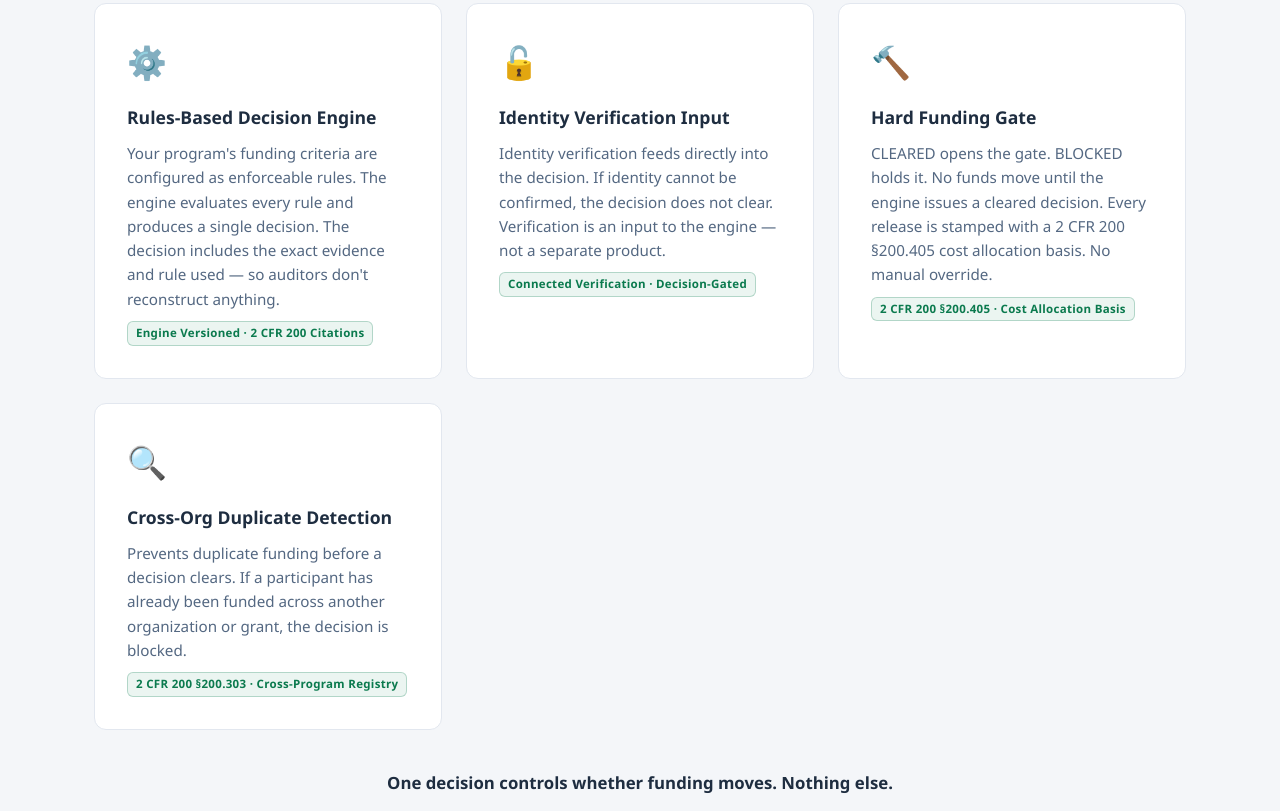
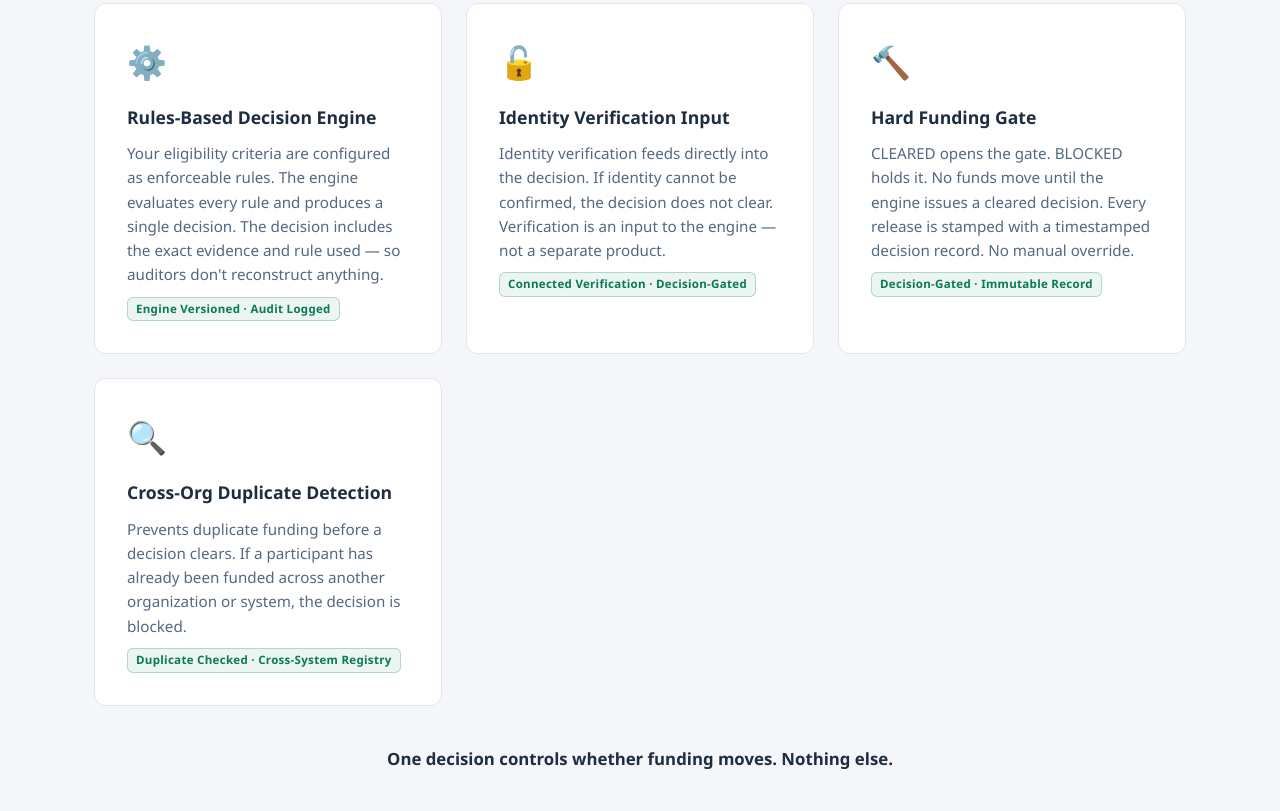
Before and after one commit to doncelettabellamy-create/cacs-pilot-site, a plain HTML site: page index.html in a window 1280 px wide. Shown: the part 1509-2320 px from the top of the page. Drawn offline with Linux system fonts and the light colour scheme.

Commit message:
feat: remove CFR citations, fix hero card, replace Google Form with mailto CTA

```diff
--- a/index.html
+++ b/index.html
@@ -43,7 +43,7 @@
           <div class="card-float-icon">&#10003;</div>
           <div>
             <strong>Decision Enforced</strong>
-            <p>&#167;200.405 basis on every fund release</p>
+            <p>&lt; 200ms response · REST · JSON · API key auth</p>
           </div>
         </div>
       </div>
@@ -72,8 +72,8 @@
         <div class="feature-card">
           <div class="feature-icon">&#9881;&#65039;</div>
           <h3>Rules-Based Decision Engine</h3>
-          <p>Your program's funding criteria are configured as enforceable rules. The engine evaluates every rule and produces a single decision. The decision includes the exact evidence and rule used — so auditors don't reconstruct anything.</p>
-          <span class="cfr-badge">Engine Versioned &middot; 2 CFR 200 Citations</span>
+          <p>Your eligibility criteria are configured as enforceable rules. The engine evaluates every rule and produces a single decision. The decision includes the exact evidence and rule used — so auditors don't reconstruct anything.</p>
+          <span class="cfr-badge">Engine Versioned &middot; Audit Logged</span>
         </div>
         <div class="feature-card">
           <div class="feature-icon">&#128275;</div>
@@ -84,14 +84,14 @@
         <div class="feature-card">
           <div class="feature-icon">&#128296;</div>
           <h3>Hard Funding Gate</h3>
-          <p>CLEARED opens the gate. BLOCKED holds it. No funds move until the engine issues a cleared decision. Every release is stamped with a 2 CFR 200 &#167;200.405 cost allocation basis. No manual override.</p>
-          <span class="cfr-badge">2 CFR 200 &#167;200.405 &middot; Cost Allocation Basis</span>
+          <p>CLEARED opens the gate. BLOCKED holds it. No funds move until the engine issues a cleared decision. Every release is stamped with a timestamped decision record. No manual override.</p>
+          <span class="cfr-badge">Decision-Gated &middot; Immutable Record</span>
         </div>
         <div class="feature-card">
           <div class="feature-icon">&#128269;</div>
           <h3>Cross-Org Duplicate Detection</h3>
-          <p>Prevents duplicate funding before a decision clears. If a participant has already been funded across another organization or grant, the decision is blocked.</p>
-          <span class="cfr-badge">2 CFR 200 &#167;200.303 &middot; Cross-Program Registry</span>
+          <p>Prevents duplicate funding before a decision clears. If a participant has already been funded across another organization or system, the decision is blocked.</p>
+          <span class="cfr-badge">Duplicate Checked &middot; Cross-System Registry</span>
         </div>
       </div>
       <p class="section-sub" style="margin-top:40px; margin-bottom:0; font-weight:700; color:var(--text);">One decision controls whether funding moves. Nothing else.</p>
@@ -189,10 +189,8 @@
     <div class="container contact-inner">
       <div class="pilot-cta">
         <h2>The decision starts here.</h2>
-        <p>Applications are reviewed within 24–48 hours. Approved organizations are onboarded and issued API credentials.</p>
-        <a href="https://docs.google.com/forms/d/e/1FAIpQLSeIAzND0figmbmkwPx9PkOJbWU2HS6h6dp1BeXAfue6tqIjiA/viewform?usp=header"
-           target="_blank"
-           rel="noopener noreferrer"
+        <p>Send us your use case and we will issue API credentials within 24 hours. No procurement process required.</p>
+        <a href="mailto:pilot@getcacs.com?subject=API Access Request"
            class="btn btn-primary">
           Get API Access
         </a>
```
